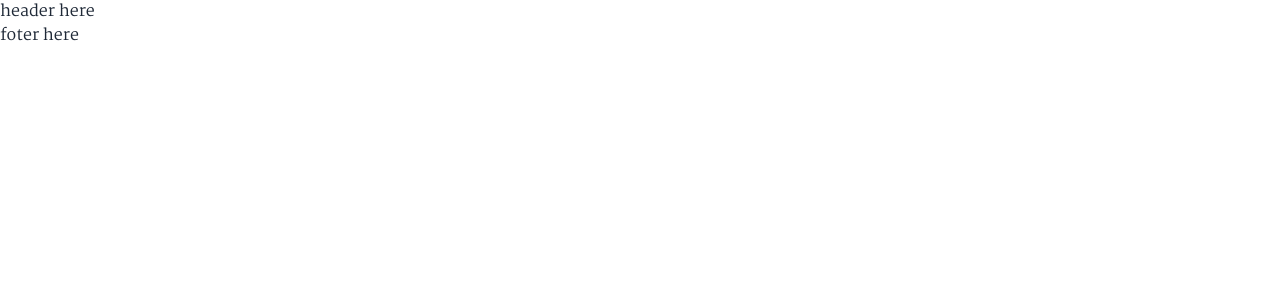
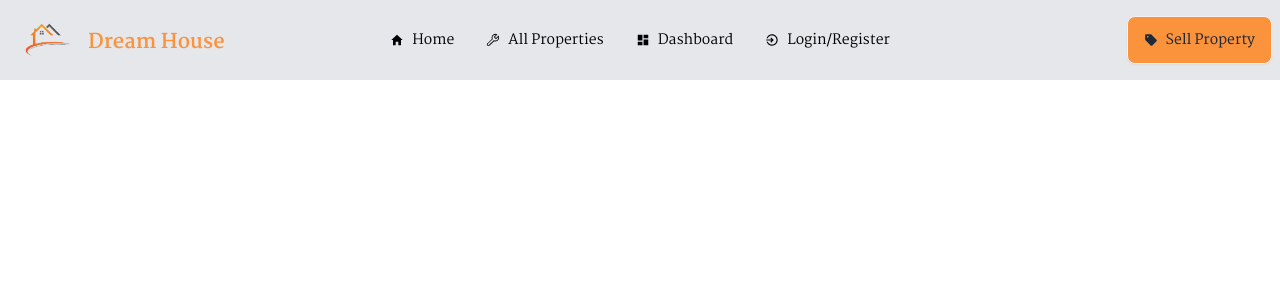
Before and after one commit to binitaepa/Dream-house-client, a React (Vite) app: page / in a window 1280 px wide. Shown: the top 300 px of the page. Built offline with nearby package versions, Linux system fonts and the light colour scheme.

Commit message:
navbar added

```diff
--- a/package.json
+++ b/package.json
@@ -14,6 +14,7 @@
     "match-sorter": "^6.3.1",
     "react": "^18.2.0",
     "react-dom": "^18.2.0",
+    "react-icons": "^4.12.0",
     "react-router-dom": "^6.20.0",
     "sort-by": "^1.2.0"
   },
--- a/src/Layout/Shared/Navbar/Navbar.jsx
+++ b/src/Layout/Shared/Navbar/Navbar.jsx
@@ -1,9 +1,52 @@
+import { Link } from "react-router-dom";
+import { IoMdHome } from "react-icons/io";
+import { VscSymbolProperty } from "react-icons/vsc";
+import { MdDashboard } from "react-icons/md";
+import { IoMdLogIn } from "react-icons/io";
+import { MdSell } from "react-icons/md";
+import logo from '../../../assets/home-logo-and-symbols-vector-removebg-preview.png'
 
 
 const Navbar = () => {
+    const navOptions = <>
+    <li><Link to="/"><IoMdHome></IoMdHome>Home</Link></li>
+    <li><Link to="/properties"><VscSymbolProperty></VscSymbolProperty>All Properties</Link></li>
+
+    <li>
+        <Link to="/dashboard">
+          <MdDashboard></MdDashboard> Dashboard
+        </Link>
+    </li>
+
+            <li><Link to="/login"><IoMdLogIn></IoMdLogIn>Login/Register</Link></li>
+
+</>
     return (
         <div>
-            <h2>header here</h2>
+           <div className="navbar fixed z-10  max-w-screen-xl bg-gray-200 text-black">
+                <div className="navbar-start">
+                    <div className="dropdown">
+                        <label tabIndex={0} className="btn btn-ghost lg:hidden">
+                            <svg xmlns="http://www.w3.org/2000/svg" className="h-5 w-5" fill="none" viewBox="0 0 24 24" stroke="currentColor"><path strokeLinecap="round" strokeLinejoin="round" strokeWidth="2" d="M4 6h16M4 12h8m-8 6h16" /></svg>
+                        </label>
+                        <ul tabIndex={0} className="menu menu-compact dropdown-content mt-3 p-2 shadow bg-base-100 rounded-box w-52">
+                            {navOptions}
+                        </ul>
+                    </div>
+                   <div className="flex">
+                   <img className="w-[80px]" src={logo} alt="" />
+                    <p className="text-xl mt-5 text-orange-400 font-bold">Dream House</p>
+                   </div>
+                </div>
+                <div className="navbar-center hidden lg:flex">
+                    <ul className="menu menu-horizontal px-1">
+                        {navOptions}
+                    </ul>
+                </div>
+                <div className="navbar-end">
+                    <a className="btn bg-orange-400"><MdSell></MdSell>Sell Property</a>
+                </div>
+            </div>
         </div>
     );
 };
```
Also changed, not shown: src/assets/home-logo-and-symbols-vector-removebg-preview.png (added), 1 other file (tests, documents, lock files or other folders).
